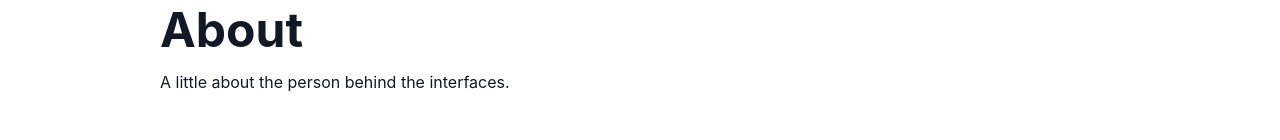
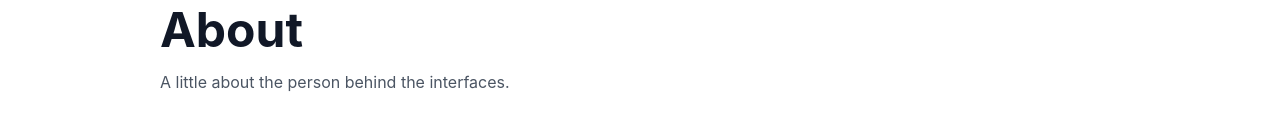
Before and after one commit to Ammarrs/Datheon_Full_Stack_Web_Development_Internship, a React (Vite) app in the folder Portofolio/: page /about in a window 1280 px wide. Shown: the part 163-303 px from the top of the page. Built offline with nearby package versions, Linux system fonts and the light colour scheme.

Commit message:
fix: page subtitle color

```diff
--- a/Portofolio/src/pages/About.jsx
+++ b/Portofolio/src/pages/About.jsx
@@ -8,7 +8,7 @@
     <div className="flex flex-col gap-12 py-18 px-40">
       <div className="title flex flex-col gap-4">
         <span className="title text-5xl font-bold">About</span>
-        <span className="subtitle">
+        <span className="subtitle text-txt-sec">
           A little about the person behind the interfaces.
         </span>
       </div>
```
